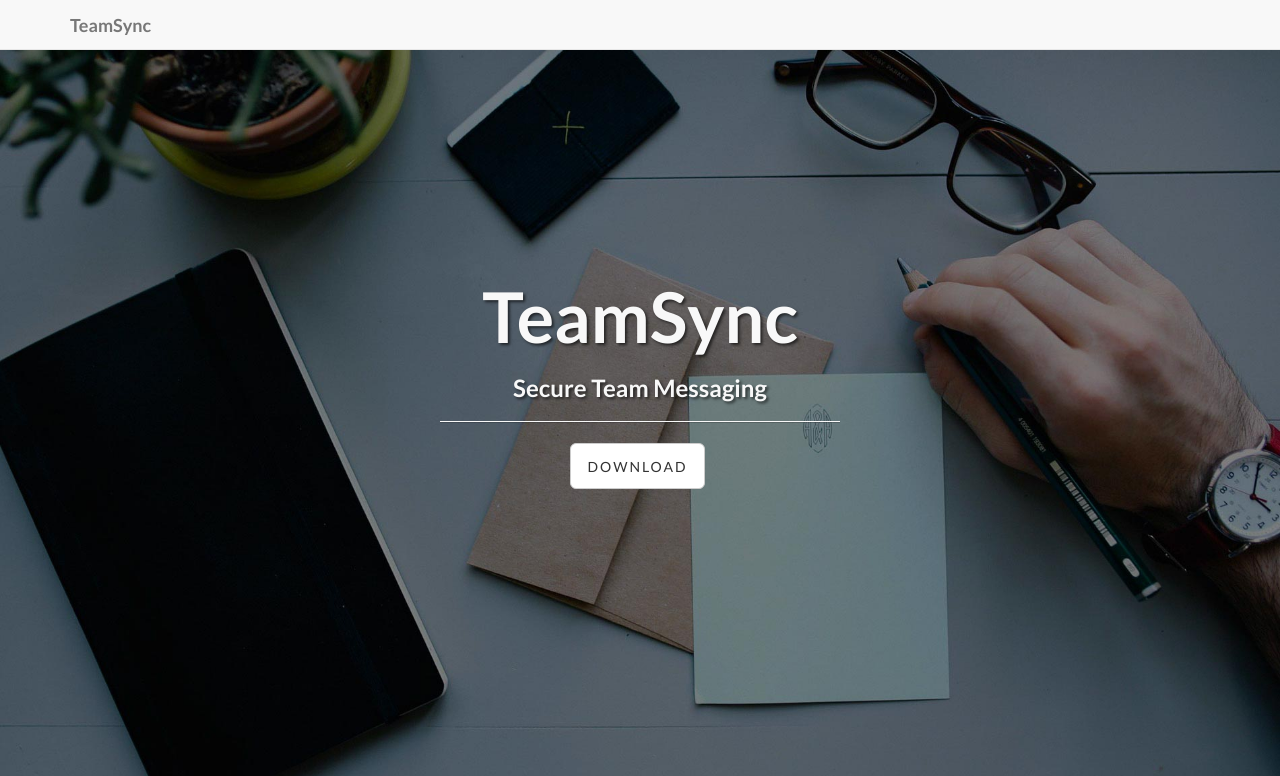
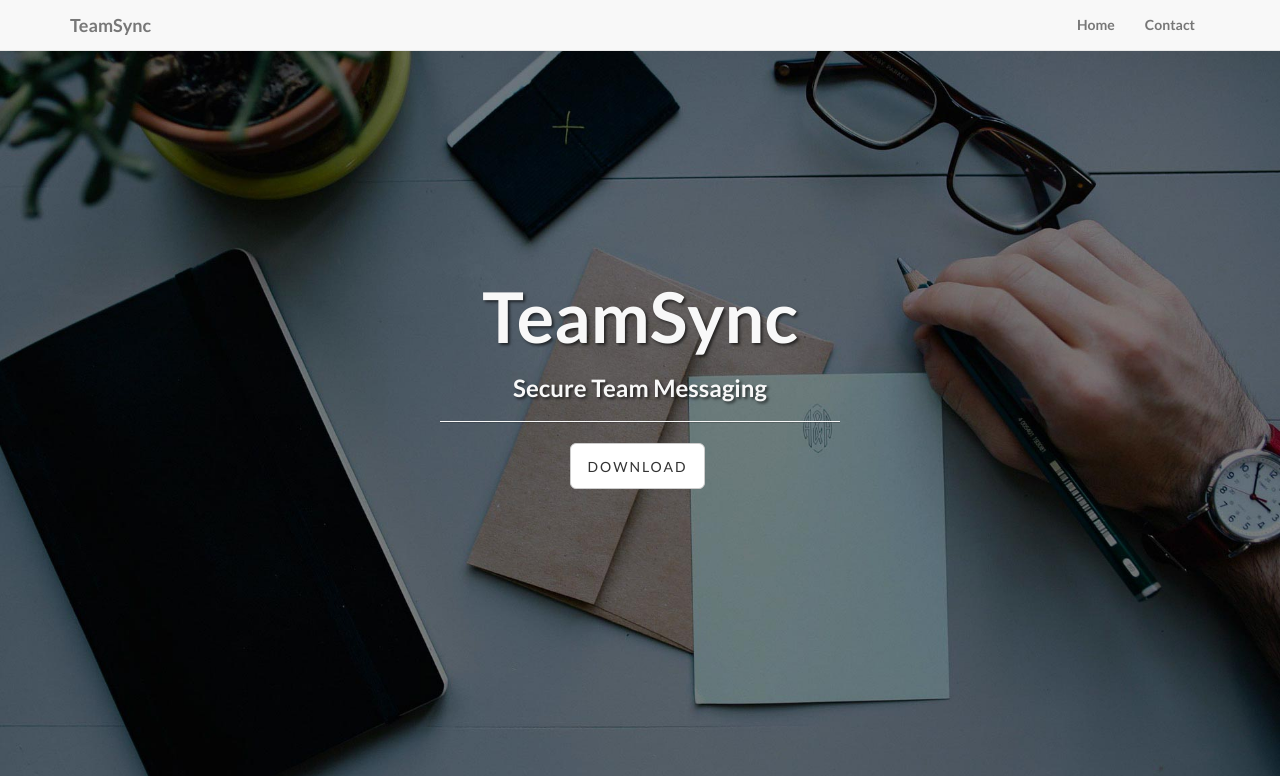
Before and after one commit to jamesadcock/SteelChat, a CodeIgniter app: the page made by index.php in a window 1280 px wide. Shown: the top 776 px of the page. Run offline with CodeIgniter, Linux system fonts and the light colour scheme.

Commit message:
added menu

```diff
--- a/application/views/homepage.php
+++ b/application/views/homepage.php
@@ -29,11 +29,25 @@
                 <button type="button" class="navbar-toggle" data-toggle="collapse" data-target=".navbar-ex1-collapse">
                     <span class="sr-only">Toggle navigation</span>
                     <span class="icon-bar"></span>
+
                     <span class="icon-bar"></span>
                     <span class="icon-bar"></span>
                 </button>
                 <p class="navbar-brand">TeamSync</p>
             </div>
+
+            <!-- Collect the nav links, forms, and other content for toggling -->
+            <div class="collapse navbar-collapse navbar-right navbar-ex1-collapse">
+                <ul class="nav navbar-nav">
+                    <li><a href="<?php echo base_url() ?>">Home</a>
+                    </li>
+                    <li><a href="<?php echo base_url()?>site/contact">Contact</a>
+                    </li>
+
+                </ul>
+            </div>
+            <!-- /.navbar-collapse -->
+
         </div>
         <!-- /.container -->
     </nav>
```
Also changed, not shown: application/views/contact.php (+13 -0 lines), application/views/form_success.php (+13 -0 lines), application/views/reset_password.php (+13 -0 lines).
